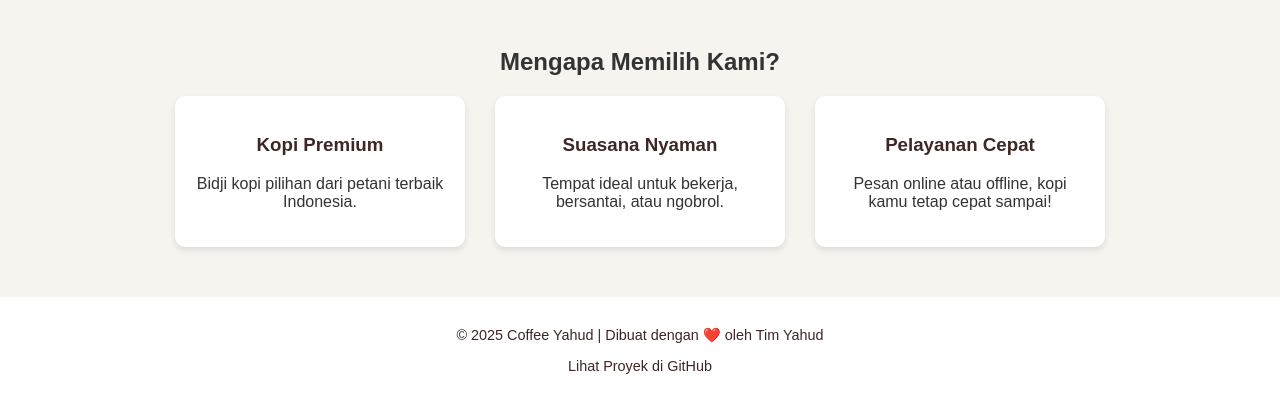
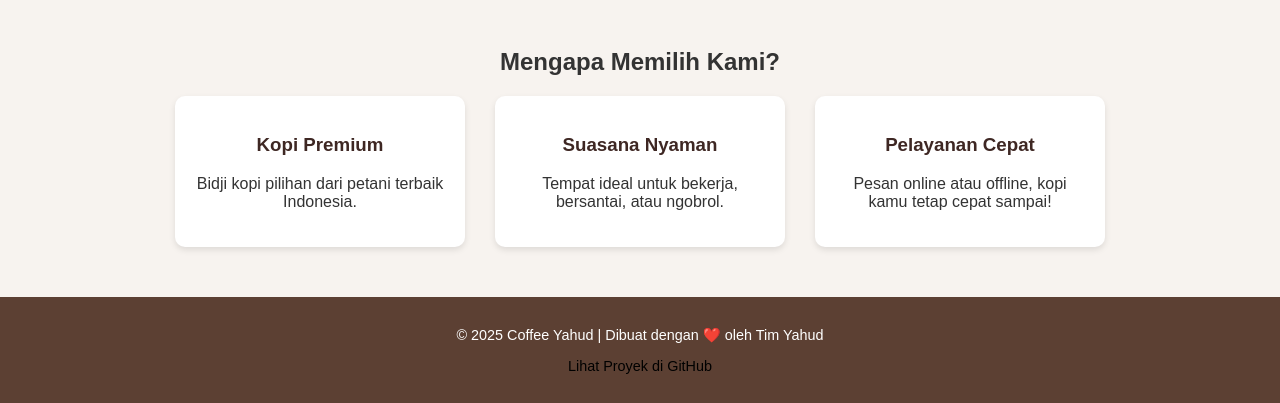
Before and after one commit to mlitsec/coffeeshop, a plain HTML site: page index.html in a window 1280 px wide. Shown: the part 955-1358 px from the top of the page. Drawn offline with Linux system fonts and the light colour scheme.

Commit message:
penyesuaian fungsi

```diff
--- a/index.html
+++ b/index.html
@@ -15,8 +15,8 @@
         }
 
         header {
-            background-color: #ffffff;
-            color: #8b5e34;
+            background-color: #5c4033;
+            color: #ffffff;
             padding: 20px 40px;
             text-align: center;
         }
@@ -100,15 +100,15 @@
         }
 
         footer {
-            background-color: #ffffff;
-            color: #3e2723;
+            background-color: #5c4033;
+            color: #ffffff;
             text-align: center;
             padding: 15px 0;
             font-size: 0.9em;
         }
 
         footer a {
-            color: #3e2723;
+            color: #000000;
             text-decoration: none;
         }
 
```
